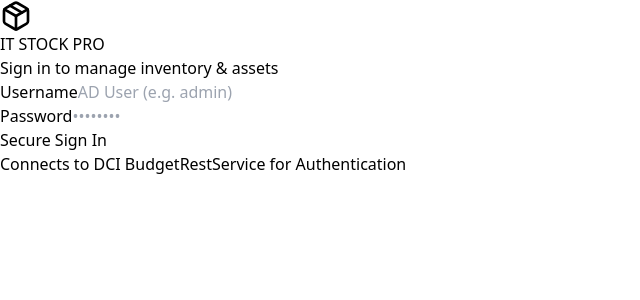
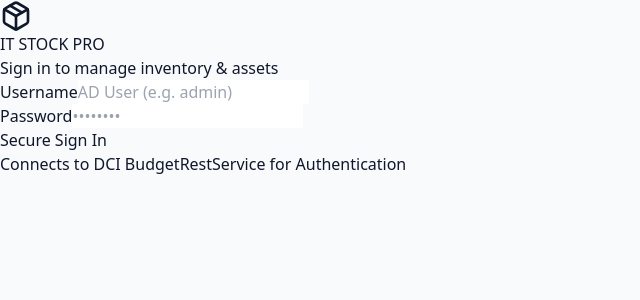
Before and after one commit to nattawut8942/inventory_project2, a React (Vite) app: page /login in a window 1280 px wide. Shown: the top 300 px of the page, without its empty margins (0-640 px from the left). Built offline with nearby package versions, Linux system fonts and the light colour scheme.

Commit message:
fix: DeviceType FK check in server and modernize global CSS

```diff
--- a/src/index.css
+++ b/src/index.css
@@ -2,19 +2,55 @@
 @tailwind components;
 @tailwind utilities;
 
-@layer utilities {
-  .animate-in {
-    animation-duration: 0.5s;
-    animation-fill-mode: both;
-    animation-name: animate-in;
+@layer base {
+  html {
+    -webkit-font-smoothing: antialiased;
+    -moz-osx-font-smoothing: grayscale;
+    scroll-behavior: smooth;
   }
-  .fade-in {
-    opacity: 0;
-    animation-name: fade-in;
+
+  body {
+    @apply bg-slate-50 text-slate-900;
+  }
+
+  /* Custom Scrollbar for Webkit */
+  ::-webkit-scrollbar {
+    width: 6px;
+    height: 6px;
+  }
+  ::-webkit-scrollbar-track {
+    background: transparent;
+  }
+  ::-webkit-scrollbar-thumb {
+    @apply bg-slate-300 rounded-full hover:bg-slate-400 transition-colors;
   }
 }
 
-@keyframes fade-in {
+@layer utilities {
+  .animate-in {
+    animation: fadeIn 0.4s ease-out forwards;
+  }
+
+  .slide-in-from-bottom-5 {
+    animation: slideUp 0.4s ease-out forwards;
+  }
+
+  .zoom-in-95 {
+    animation: zoomIn 0.2s ease-out forwards;
+  }
+}
+
+@keyframes fadeIn {
   from { opacity: 0; }
   to { opacity: 1; }
 }
+
+@keyframes slideUp {
+  from { opacity: 0; transform: translateY(10px); }
+  to { opacity: 1; transform: translateY(0); }
+}
+
+@keyframes zoomIn {
+  from { opacity: 0; transform: scale(0.95); }
+  to { opacity: 1; transform: scale(1); }
+}
```
Also changed, not shown: server.js (+12 -4 lines).
